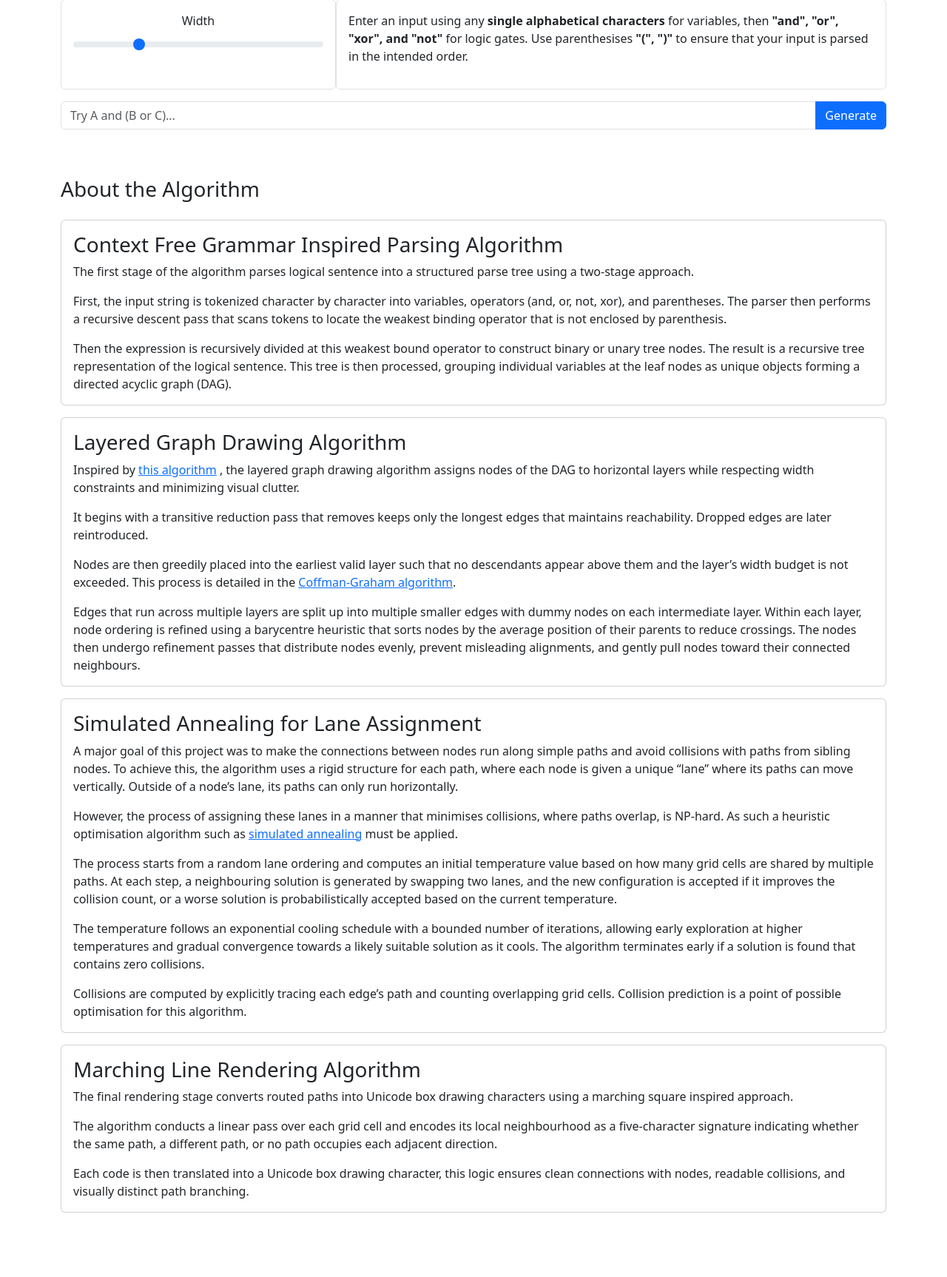
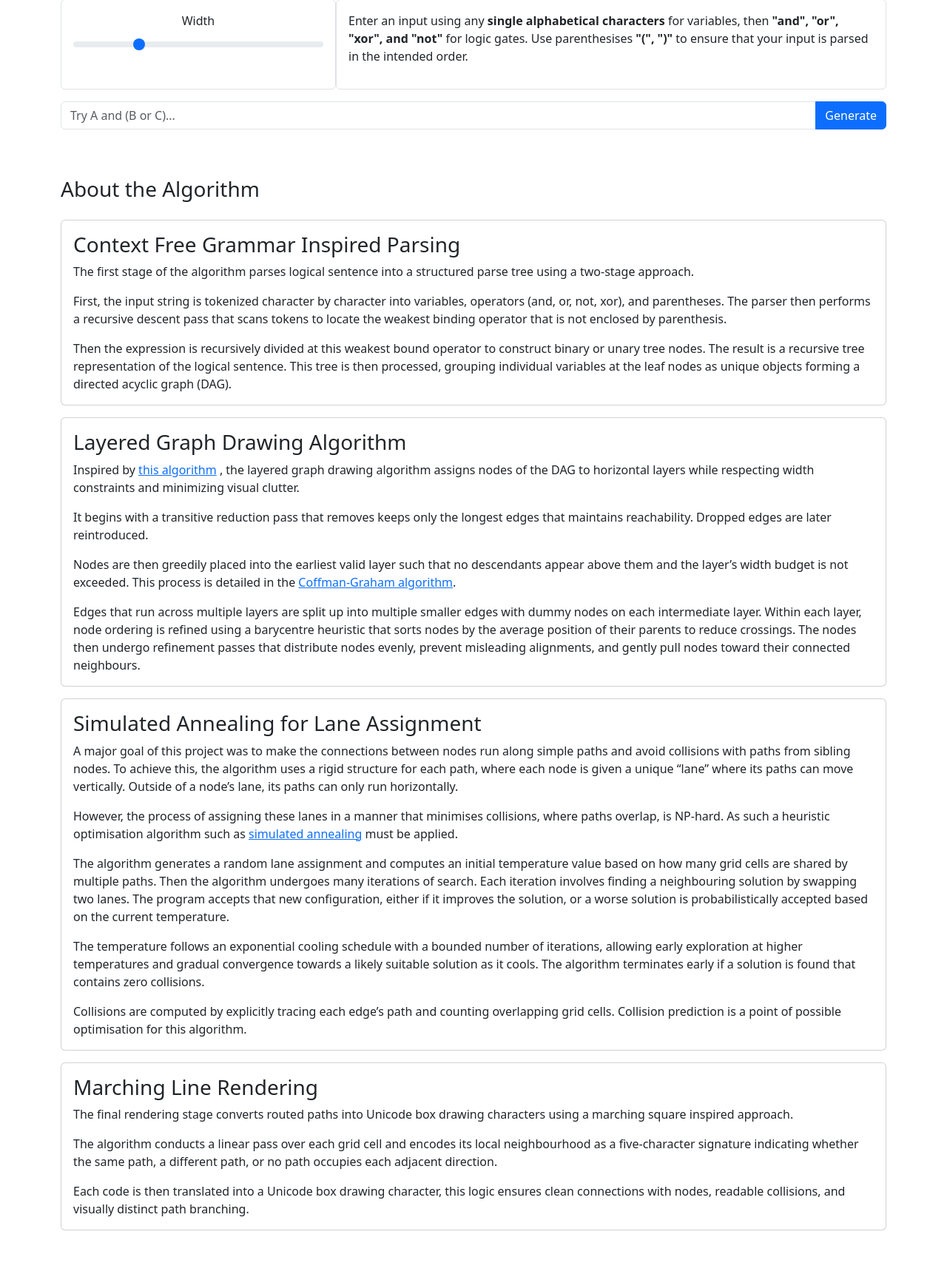
Before and after one commit to ottoesp/logicgatediagramgenerator, a Django app: page / in a window 1280 px wide. Shown: the part 642-2368 px from the top of the page at 74% size. Run offline with Django 5.2, Linux system fonts and the light colour scheme.

Commit message:
Edited paragraph

```diff
--- a/diagramapp/templates/index.html
+++ b/diagramapp/templates/index.html
@@ -86,7 +86,7 @@
                 <div class="card">
                     <div class="card-body">
                         <h3 class="card-title">
-                            Context Free Grammar Inspired Parsing Algorithm
+                            Context Free Grammar Inspired Parsing
                         </h3>
                         <p class="card-text">
                             The first stage of the algorithm parses logical sentence into a structured parse tree using
@@ -154,11 +154,11 @@
                             applied.
                         </p>
                         <p class="card-text">
-                            The process starts from a random lane ordering and computes an initial temperature value
-                            based on how many grid cells are shared by multiple paths. At each step, a neighbouring
-                            solution is generated by swapping two lanes, and the new configuration is accepted if it
-                            improves the collision count, or a worse solution is probabilistically accepted based on the
-                            current temperature.
+                            The algorithm generates a random lane assignment and computes an initial temperature value
+                            based on how many grid cells are shared by multiple paths. Then the algorithm undergoes many
+                            iterations of search. Each iteration involves finding a neighbouring solution by swapping
+                            two lanes. The program accepts that new configuration, either if it improves the solution,
+                            or a worse solution is probabilistically accepted based on the current temperature.
                         </p>
                         <p class="card-text">
                             The temperature follows an exponential cooling schedule with a bounded number of iterations,
@@ -177,7 +177,7 @@
                 <div class="card">
                     <div class="card-body">
                         <h3 class="card-title">
-                            Marching Line Rendering Algorithm
+                            Marching Line Rendering
                         </h3>
                         <p class="card-text">
                             The final rendering stage converts routed paths into Unicode box drawing characters using a
@@ -198,7 +198,7 @@
         </div>
     </div>
 
-        <footer class="bg-body-tertiary py-4 mt-5">
+    <footer class="bg-body-tertiary py-4 mt-5">
         <div class="container">
             <div class="row">
                 <div class="col-md-4 mb-3 mb-md-0">
@@ -208,10 +208,12 @@
                     <a href="https://ottoesperson.com" class="btn btn-outline-primary" title="Home">
                         <i class="bi bi-house-fill"></i>
                     </a>
-                    <a href="https://github.com/ottoesp" class="btn btn-outline-primary text-nowrap" title="Follow on GitHub">
+                    <a href="https://github.com/ottoesp" class="btn btn-outline-primary text-nowrap"
+                        title="Follow on GitHub">
                         <i class="bi bi-github"></i> <span class="d-none d-sm-inline">@ottoesp</span>
                     </a>
-                    <a href="https://github.com/ottoesp/melbournepedestrianinvestigation" class="btn btn-outline-primary text-nowrap" title="Star on GitHub">
+                    <a href="https://github.com/ottoesp/melbournepedestrianinvestigation"
+                        class="btn btn-outline-primary text-nowrap" title="Star on GitHub">
                         <i class="bi bi-star-fill"></i>
                     </a>
                 </div>
```
